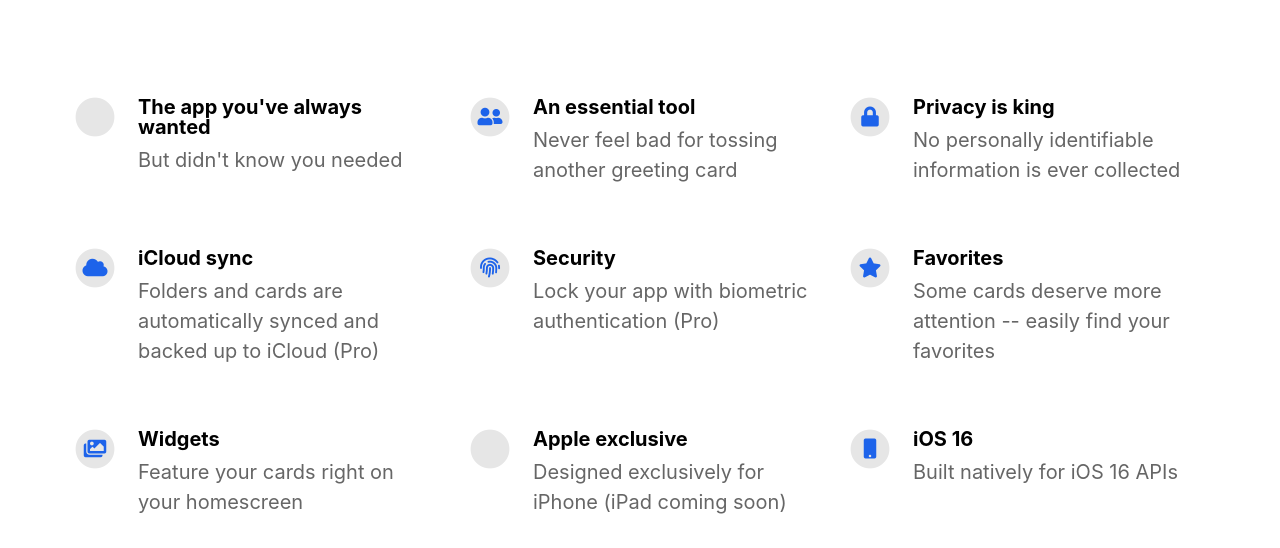
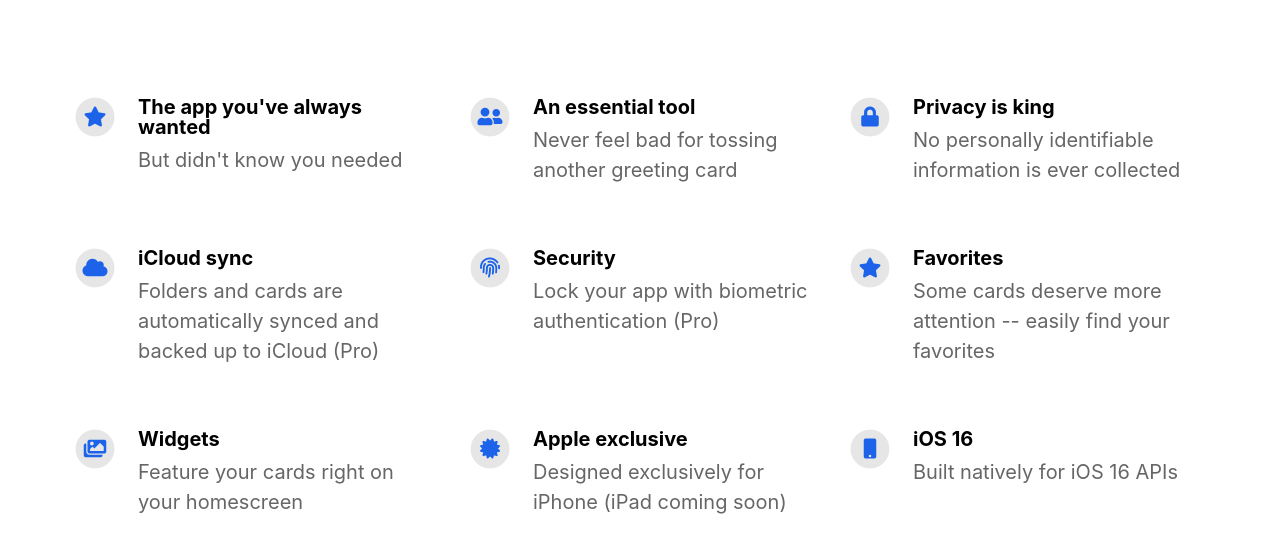
Before and after one commit to thatvirtualboy/hellothere, a Jekyll site: the page built from index.html, in a window 1280 px wide. Shown: the part 987-1535 px from the top of the page. Built offline with Jekyll 4.4.1, drawn with Linux system fonts in a browser that asks for light colours; nearby versions of some CDN libraries.

Commit message:
Update _config.yml

```diff
--- a/_config.yml
+++ b/_config.yml
@@ -37,7 +37,7 @@ features                                  :
 
   - title                                 : The app you've always wanted
     description                           : But didn't know you needed
-    fontawesome_icon_name                 : mobile-screen
+    fontawesome_icon_name                 : star
 
   - title                                 : An essential tool
     description                           : Never feel bad for tossing another greeting card
@@ -65,7 +65,7 @@ features                                  :
 
   - title                                 : Apple exclusive
     description                           : Designed exclusively for iPhone (iPad coming soon)
-    fontawesome_icon_name                 : apple
+    fontawesome_icon_name                 : certificate
 
   - title                                 : iOS 16
     description                           : Built natively for iOS 16 APIs
```
